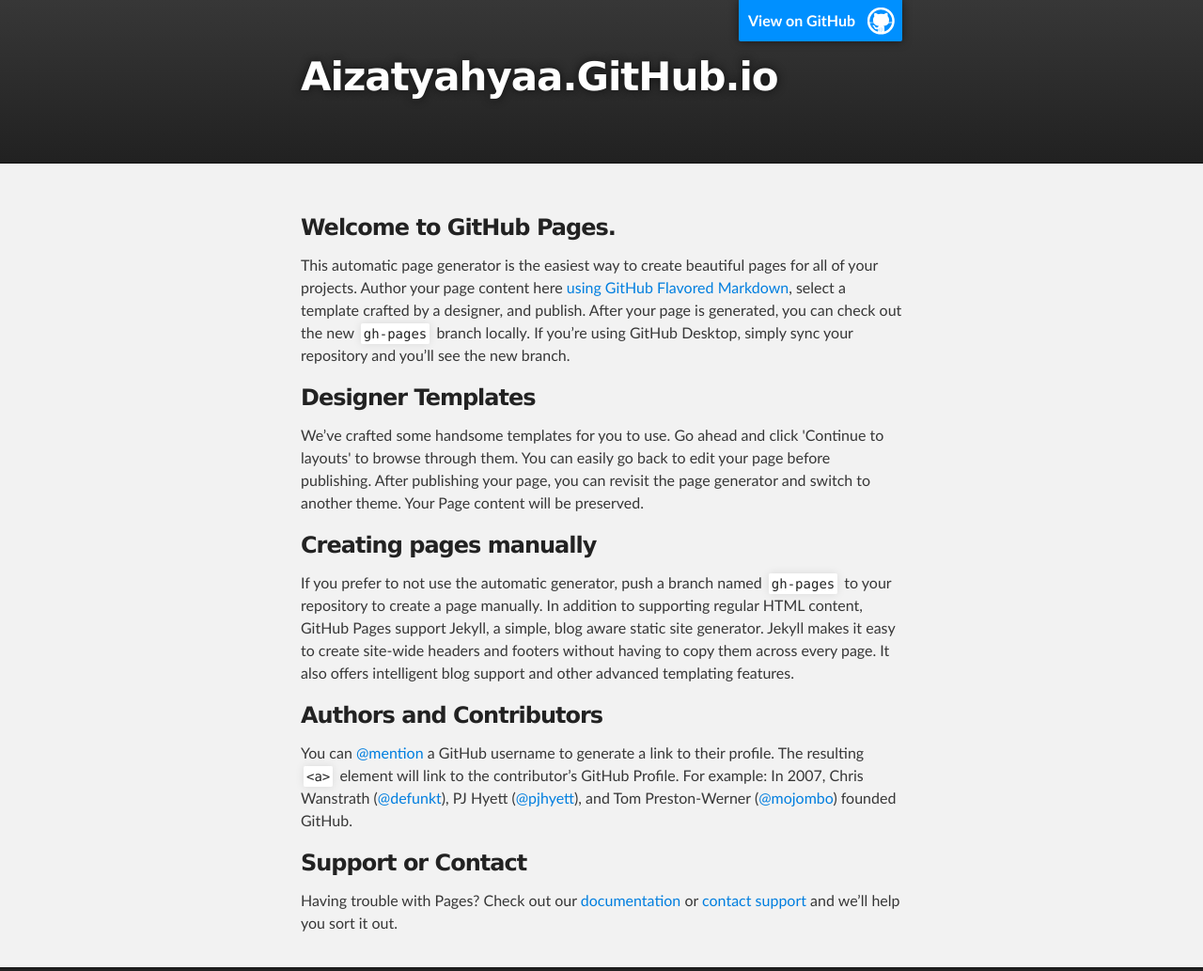
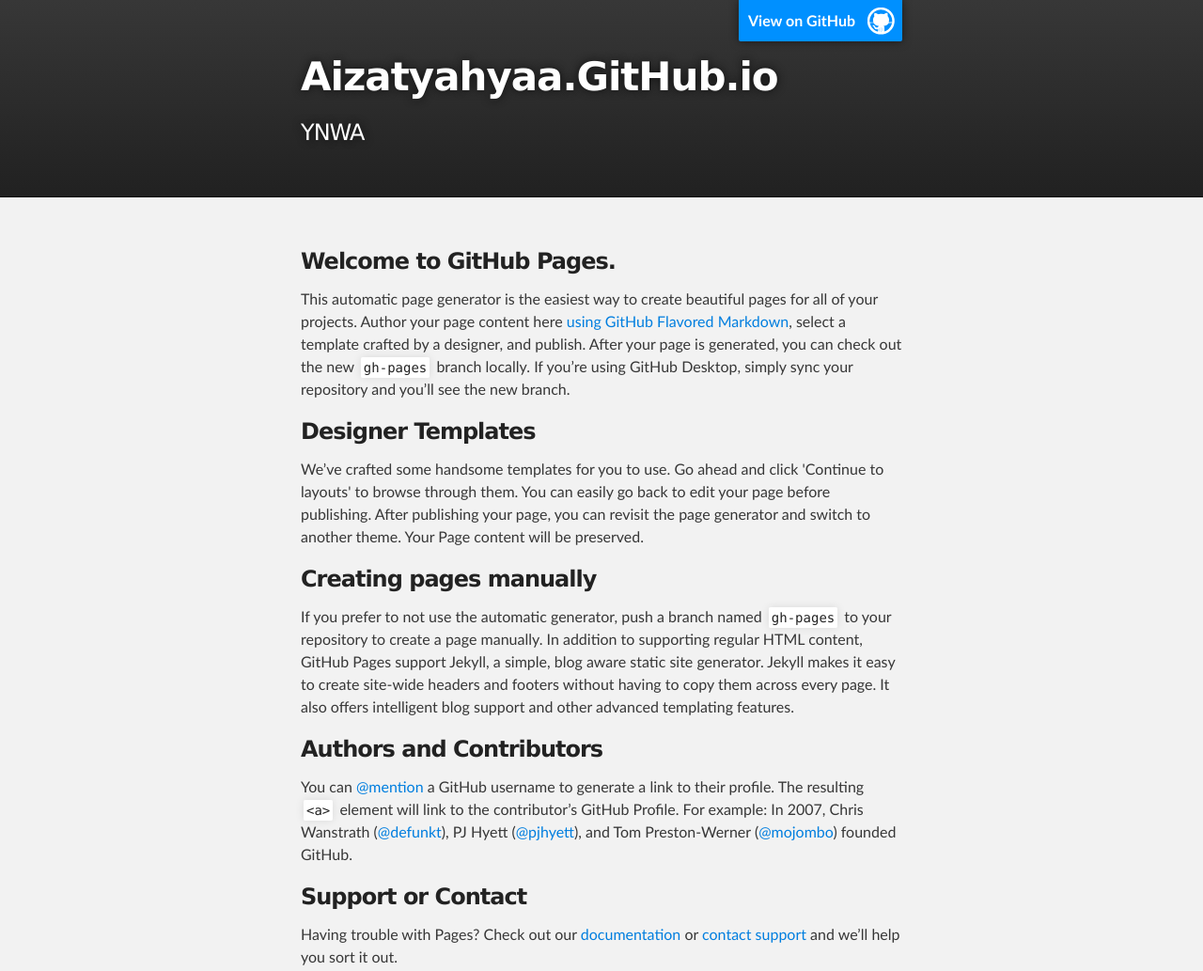
Before and after one commit to aizatyahyaa/aizatyahyaa.github.io, a plain HTML site: page index.html in a window 1280 px wide. Shown: the top 1033 px of the page at 94% size. Drawn offline with Linux system fonts and the light colour scheme.

Commit message:
Update index.html

```diff
--- a/index.html
+++ b/index.html
@@ -19,7 +19,7 @@
           <a id="forkme_banner" href="https://github.com/aizatyahyaa">View on GitHub</a>
 
           <h1 id="project_title">Aizatyahyaa.GitHub.io</h1>
-          <h2 id="project_tagline"></h2>
+          <h2 id="project_tagline">YNWA</h2>
 
         </header>
     </div>
```
